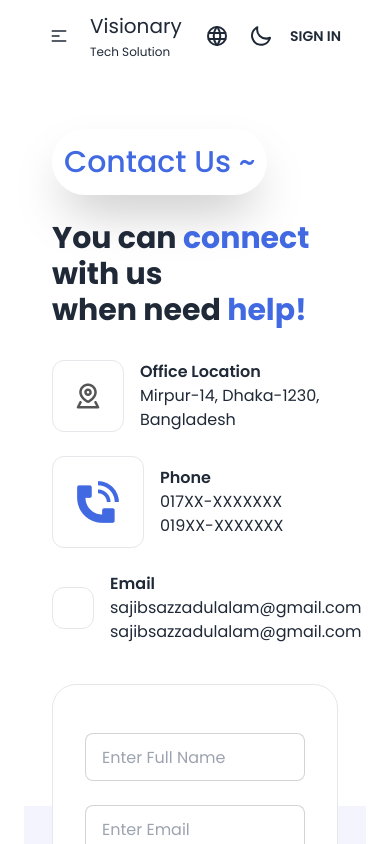
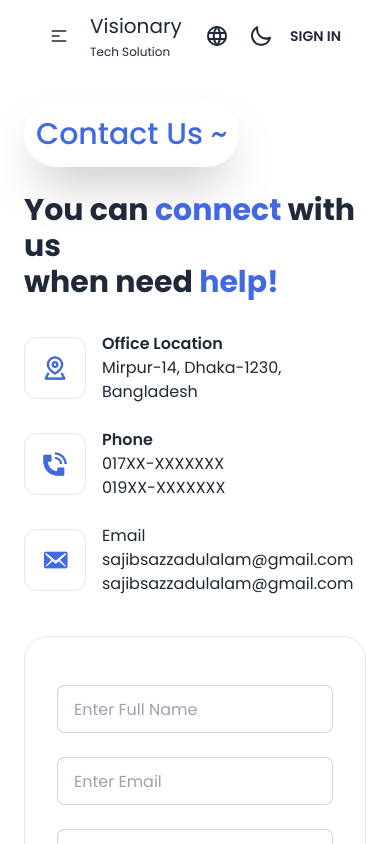
Before and after one commit to MahmudulMahi/-company-website, a React (Vite) app: page /contact in a window 390 px wide. Shown: the top 844 px of the page. Built offline with nearby package versions, Linux system fonts and the light colour scheme.

Commit message:
create all

```diff
--- a/src/components/Layouts/ProudJourney/ProudJourney.jsx
+++ b/src/components/Layouts/ProudJourney/ProudJourney.jsx
@@ -9,7 +9,7 @@ const ProudJourney = () => {
   return (
     <div>
       <div className='text-[#4169E1] text-3xl text-center font-semibold mt-8'>
-        <span className='shadow-2xl rounded-full p-0 md:p-3'>~We Are Proud of Our Journey~</span>
+        <span className='shadow-2xl rounded-full p-2 md:p-3 block md:inline-block '>~We Are Proud of Our Journey~</span>
       </div>
 
       <div className='flex flex-col md:flex-col lg:flex-row justify-between gap-4 mt-10 mx-auto'>
--- a/src/components/Layouts/Solutionsecton/Solutionsecton.jsx
+++ b/src/components/Layouts/Solutionsecton/Solutionsecton.jsx
@@ -7,7 +7,7 @@ const Solutionsecton = () => {
   return (
     <>
       <div className='flex flex-col md:flex-col lg:flex-row mt-20 gap-20 mx-auto  justify-center items-center'>
-        <div className='relative'>
+        <div className='relative flex-1'>
 
           <img className="rounded-2xl p-5" style={{ width: '500px', height: '440px' }} src={bgrec1} alt="" />
           <div className='absolute top-12 l -right-8 md:left-16 pr-6'>
@@ -16,15 +16,16 @@ const Solutionsecton = () => {
 
         </div>
 
-        <div>
+        <div className='flex-1'>
         <h2 className='text-3xl text-[#4169E1] font-medium shadow-2xl rounded-full p-3 text-center '>Software Development & <br/>  Consulting Services~</h2>
           <p className='mt-8 font-medium text-xl md:text-3xl md:text-center'> <span className='text-[#4169E1]'>Technology</span> like art is a soaring <br /> exercise of the human imagination </p>
           <div className="relative mt-8">
-            <img className='w-[620px] h-[280px] ' src={bgimg} alt="" />
-            <div className="absolute w-[350px] md:w-[450px] top-0 md:top-8 left-11  md:left-20 sm:text-xs md:text-lg pr-9 md:pr-1">
-              <span className='block '>
+            <img className='w-[620px] h-[280px] hidden md:block  ' src={bgimg} alt="" />
+            <div className=" absolute md:w-[450px] top-6 md:left-20 ">
+              <span className='block mb-4 '>
                 If you're looking for random paragraphs, you've come to the right place.  We created the Random Paragraph Generator with you in mind.
               </span>
+              {/* absolute w-[350px] md:w-[450px] top-0 md:top-8 left-11  md:left-20 sm:text-xs md:text-lg pr-9 md:pr-1 */}
 
               <span className='block ' >
                 While it may not be obvious to everyone, there are a number of reasons creating random paragraphs can be useful.
--- a/src/components/Layouts/Techonologies/Techonologies.jsx
+++ b/src/components/Layouts/Techonologies/Techonologies.jsx
@@ -14,8 +14,8 @@ const Techonologies = () => {
   },[])
   return (
   <div>
-    <h2 className='text-[#4169E1] text-3xl text-center font-semibold mt-10 mb-8'><span className='shadow-2xl rounded-full p-0 md:p-3'>~Technologies We Use~</span></h2>
-    <div className="grid grid-cols-2 md:grid-cols-4 lg:grid-cols-8 p-7">
+    <h2 className='text-[#4169E1] text-3xl text-center font-semibold mt-10 mb-8'><span className='shadow-2xl rounded-full p-0 md:p-3 block md:inline-block '>~Technologies We Use~</span></h2>
+    <div className="grid grid-cols-2 md:grid-cols-4 lg:grid-cols-8 ">
       {
         avater.map(ava => <Avater key={ava.id} ava={ava}></Avater>)
       }
--- a/src/components/Layouts/WhoWeAre.jsx
+++ b/src/components/Layouts/WhoWeAre.jsx
@@ -11,7 +11,7 @@ const WhoWeAre = () => {
       <div className='flex flex-col md:flex-row gap-20   '>
 
         <div className='flex-1'>
-          <h2 className="text-3xl text-[#4169E1] mt-4 font-medium mb-14"> <span className='shadow-2xl rounded-full p-3 block md:inline-block'>~Who We Are~</span></h2>
+          <h2 className="text-3xl text-[#4169E1] mt-4 font-medium mb-14"> <span className='shadow-2xl rounded-full p-3 block md:inline-block text-center'>~Who We Are~</span></h2>
           <span className='block mb-3'>
             Since 2022 Visionary Tech Solution has national presence, offering Information Technologies solutions, committed with the innovation, quality and any adjustment for the company´s requirements, our culture is set by values that contributes to create a flexible, creative, implication related and teamwork.
           </span>
--- a/src/components/Layouts/chooseVisionary/ChooseVisionary.jsx
+++ b/src/components/Layouts/chooseVisionary/ChooseVisionary.jsx
@@ -8,8 +8,8 @@ import icon6 from '/asset/iconoir_agile.png'
 
 const ChooseVisionary = () => {
   return (
-    <div className='mt-20 '>
-      <h2 className='text-[#4169E1] text-3xl text-center font-semibold'><span className='shadow-2xl rounded-full p-0 md:p-3 block md:inline-block  '>~Why Choose Visionary Tech~</span></h2>
+    <div className='mt-80  md:mt-20 '>
+      <h2 className='text-[#4169E1] text-3xl text-center font-semibold'><span className='shadow-2xl rounded-full p-2 md:p-3 block md:inline-block  '>~Why Choose Visionary Tech~</span></h2>
 
       <div className='grid grid-cols-1 sm:grid-cols-2 md:grid-cols-2 lg:grid-cols-3 gap-6 p-5 mt-5'>
 
--- a/src/components/Layouts/contact/Contact.jsx
+++ b/src/components/Layouts/contact/Contact.jsx
@@ -1,14 +1,14 @@
 // import bgimg from '/asset/Rectangle 297.png'
 // import bgimagerec1 from '../../../../public/asset/dashicons_email-alt.png'
-import icon1 from '/asset/mingcute_location-3-line.png'
+import icon1 from '/asset/locationicon.png'
 import icon2 from '/asset/gg_phone.png'
-import icon3 from '/asset/dashicons_email-alt.png'
+import icon3 from '/asset/emailicon.png'
 const Contact = () => {
   return (
 
     <div className='mt-12  bg-no-repeat bg-bottom ' style={{ backgroundImage: `url('/asset/Rectangle 297.png')`, backgroundPosition: 'bottom', minHeight: '50vh',backgroundSize: '1300px 350px' }} >
 
-      <div className='flex flex-col md:flex-col lg:flex-row justify-between z-20 p-7 '>
+      <div className='flex flex-col md:flex-col lg:flex-row justify-between z-20 md:p-7 p-0'>
         <div>
           <h2 className='text-3xl text-[#4169E1] font-medium '><span className='shadow-2xl rounded-full p-3'>Contact Us ~</span></h2>
 
@@ -16,8 +16,8 @@ const Contact = () => {
             when need <span className='text-[#4169E1]'>help!</span></h2>
           <div className='mt-8 space-y-6 '>
             <div className='flex space-x-4 items-center '>
-              <div className='bg-white p-5 rounded-xl border' >
-                <img src={icon1} alt="" />
+              <div className='bg-white p-4 rounded-xl border' >
+                <img className='w-7 md:w-12' src={icon1} alt="" />
               </div>
               <div >
                 <p className='font-semibold'>Office Location</p>
@@ -26,8 +26,8 @@ const Contact = () => {
               </div>
             </div>
             <div className='flex space-x-4 items-center'>
-              <div className='bg-white p-5 rounded-xl border'>
-                <img src={icon2} alt="" />
+              <div className='bg-white p-4 rounded-xl border'>
+                <img className='w-7 md:w-12' src={icon2} alt="" />
               </div>
               <div>
                 <p className='font-semibold'>Phone</p>
@@ -36,11 +36,11 @@ const Contact = () => {
               </div>
             </div>
             <div className='flex space-x-4 items-center'>
-              <div className='bg-white p-5 rounded-xl border'>
-                <img src={icon3} alt="" />
+              <div className='bg-white p-4 rounded-xl border'>
+                <img className='w-7 md:w-12 ' src={icon3} alt="" />
               </div>
               <div>
-                <p className='font-semibold'>Email</p>
+                <p className='md:font-semibold font-normal'>Email</p>
                 <p>sajibsazzadulalam@gmail.com </p>
                 <p>sajibsazzadulalam@gmail.com</p>
               </div>
--- a/src/main.jsx
+++ b/src/main.jsx
@@ -49,7 +49,7 @@ const router = createBrowserRouter([
 ]);
 
 ReactDOM.createRoot(document.getElementById('root')).render(
-<div className='p-1 w-[100%] mx-auto'>
+<div className='p-1 max-w-full mx-auto'>
 <React.StrictMode>
        <RouterProvider router={router} />
   </React.StrictMode>,
```
Also changed, not shown: src/components/Layouts/WhatOurClients/WhatOurClients.jsx (+12 -12 lines), public/asset/emailicon.png (added), public/asset/locationicon.png (added).
